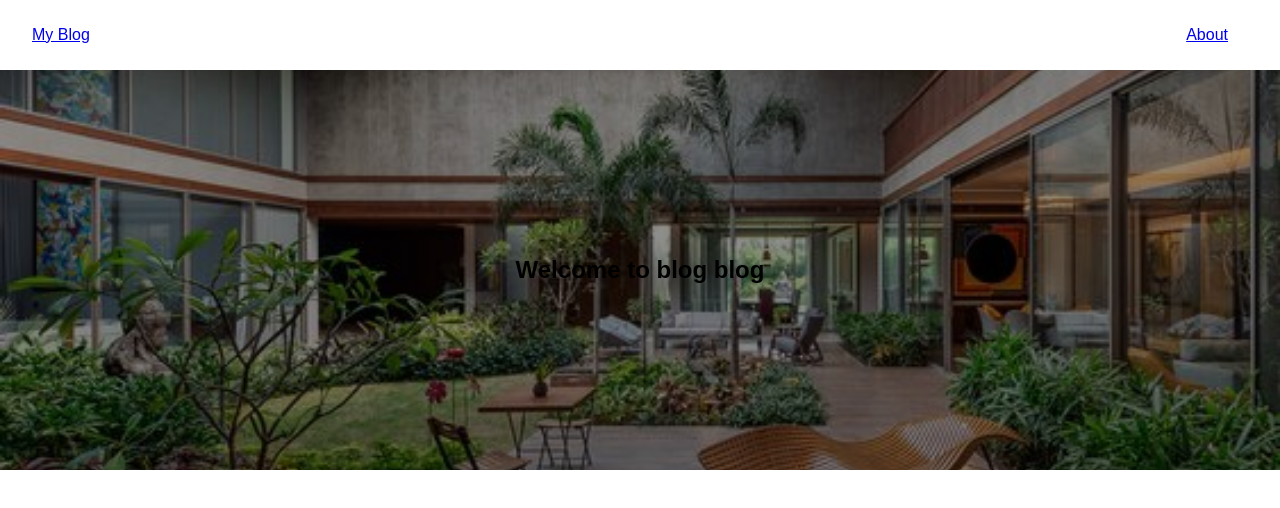
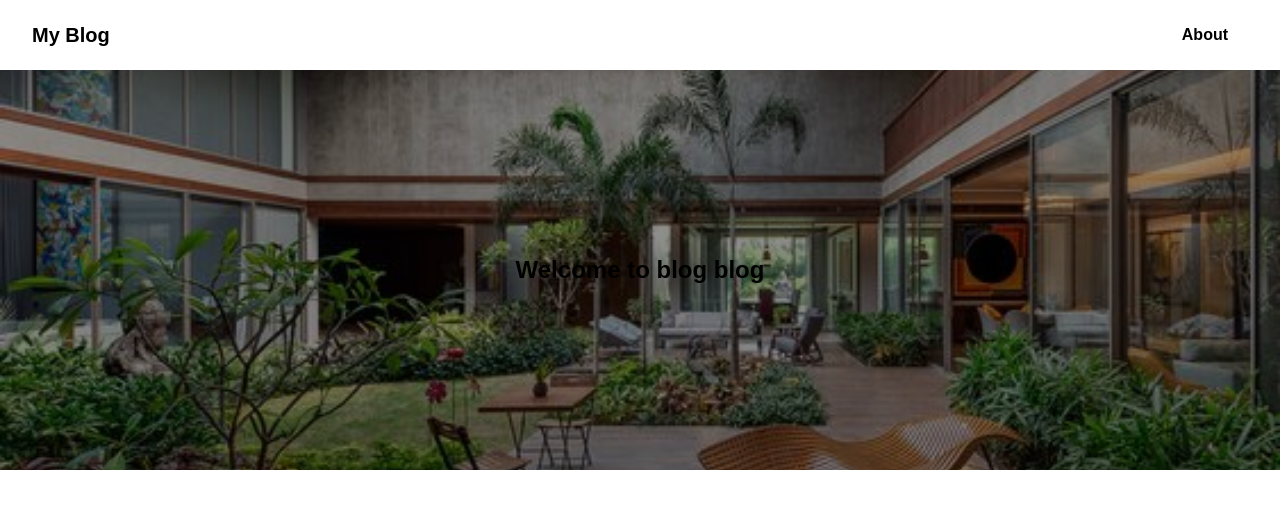
Before and after one commit to Tokonih/react-work, a React (Create React App) app: page /Blog in a window 1280 px wide. Shown: the top 508 px of the page. Built offline with nearby package versions, Linux system fonts and the light colour scheme.

Commit message:
blog navigation styling

```diff
--- a/src/App.css
+++ b/src/App.css
@@ -276,6 +276,21 @@ form button {
   display: flex;
   align-items: center;
   justify-content: space-between;
+  text-decoration: none;
+  color: black;
+}
+
+.logo-blog{
+  text-decoration: none;
+  font-size: 20px;
+  font-weight: 800;
+  color: black;
+}
+
+.nav-link{
+  color: black;
+  text-decoration: none;
+  font-weight: 700;
 }
 
 @media (max-width: 427px) {
```
